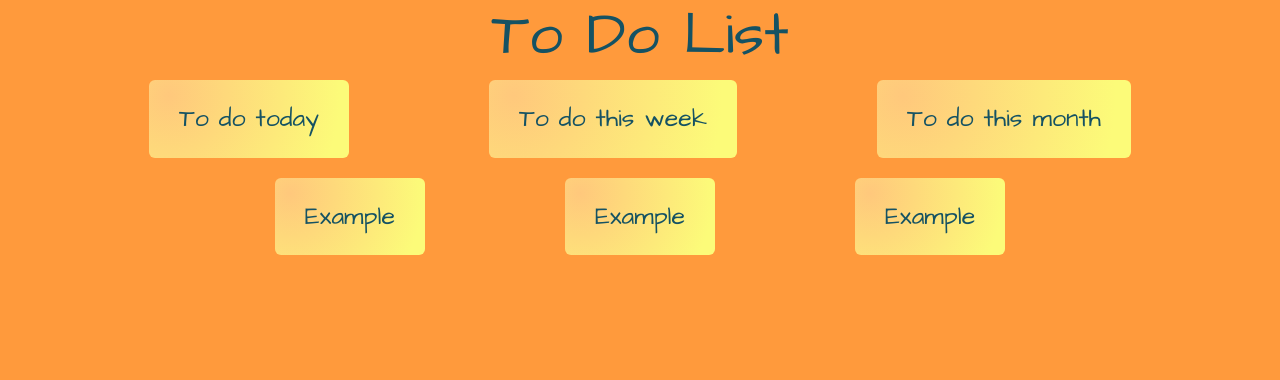
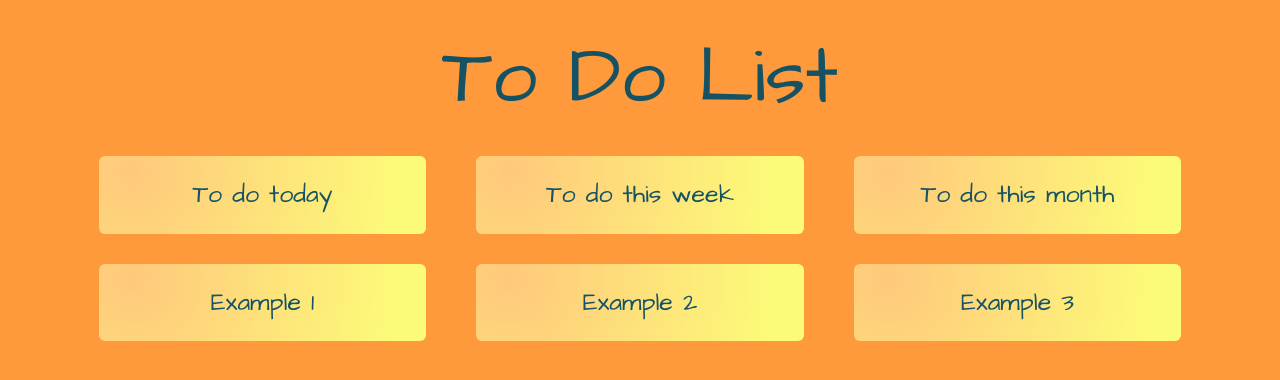
Before and after one commit to SL-GW/to-do-list-project, a plain HTML site: page index.html in a window 1280 px wide. Drawn offline with nearby package versions, Linux system fonts and the light colour scheme.

Commit message:
Updated css

```diff
--- a/index.html
+++ b/index.html
@@ -28,29 +28,15 @@
 
     h1 {
       text-align: center;
-      font-size: 60px;
+      font-size: 80px;
+      margin: 30px 0px;
     }
 
-    .grid {
-      display: flex;
-      justify-content: center;
+    .row {
+      text-align: center;
     }
 
-    .today {
-      margin-right: 70px;
-      background: radial-gradient(
-        circle at 10% 20%,
-        rgb(255, 200, 124) 0%,
-        rgb(252, 251, 121) 90%
-      );
-      padding: 20px 30px;
-      border-radius: 6px;
-      font-size: 25px;
-      width: 200px;
-    }
-
-    .week {
-      margin: 0px 70px;
+    .header {
       background: radial-gradient(
         circle at 10% 20%,
         rgb(255, 200, 124) 0%,
@@ -61,8 +47,7 @@
       font-size: 25px;
     }
 
-    .month {
-      margin-left: 70px;
+    .body {
       background: radial-gradient(
         circle at 10% 20%,
         rgb(255, 200, 124) 0%,
@@ -71,54 +56,28 @@
       padding: 20px 30px;
       border-radius: 6px;
       font-size: 25px;
+      margin-top: 30px;
     }
 
-    .today-input {
-      margin: 20px 70px 0px 0px;
-      background: radial-gradient(
-        circle at 10% 20%,
-        rgb(255, 200, 124) 0%,
-        rgb(252, 251, 121) 90%
-      );
-      padding: 20px 30px;
-      border-radius: 6px;
-      font-size: 25px;
-    }
-    .week-input {
-      margin: 20px 70px 0px 70px;
-      background: radial-gradient(
-        circle at 10% 20%,
-        rgb(255, 200, 124) 0%,
-        rgb(252, 251, 121) 90%
-      );
-      padding: 20px 30px;
-      border-radius: 6px;
-      font-size: 25px;
+    .col-3 {
+      margin-right: 50px;
     }
 
-    .month-input {
-      margin: 20px 0px 0px 70px;
-      background: radial-gradient(
-        circle at 10% 20%,
-        rgb(255, 200, 124) 0%,
-        rgb(252, 251, 121) 90%
-      );
-      padding: 20px 30px;
-      border-radius: 6px;
-      font-size: 25px;
+    .col-3:last-child {
+      margin-right: 0;
     }
   </style>
   <body>
     <h1>To Do List</h1>
-    <div class="grid">
-      <div class="today">To do today</div>
-      <div class="week">To do this week</div>
-      <div class="month">To do this month</div>
+    <div class="row justify-content-center">
+      <div class="col-3 header">To do today</div>
+      <div class="col-3 header">To do this week</div>
+      <div class="col-3 header">To do this month</div>
     </div>
-    <div class="grid">
-      <div class="today-input">Example</div>
-      <div class="week-input">Example</div>
-      <div class="month-input">Example</div>
+    <div class="row justify-content-center">
+      <div class="col-3 body">Example 1</div>
+      <div class="col-3 body">Example 2</div>
+      <div class="col-3 body">Example 3</div>
     </div>
   </body>
 </html>
```
